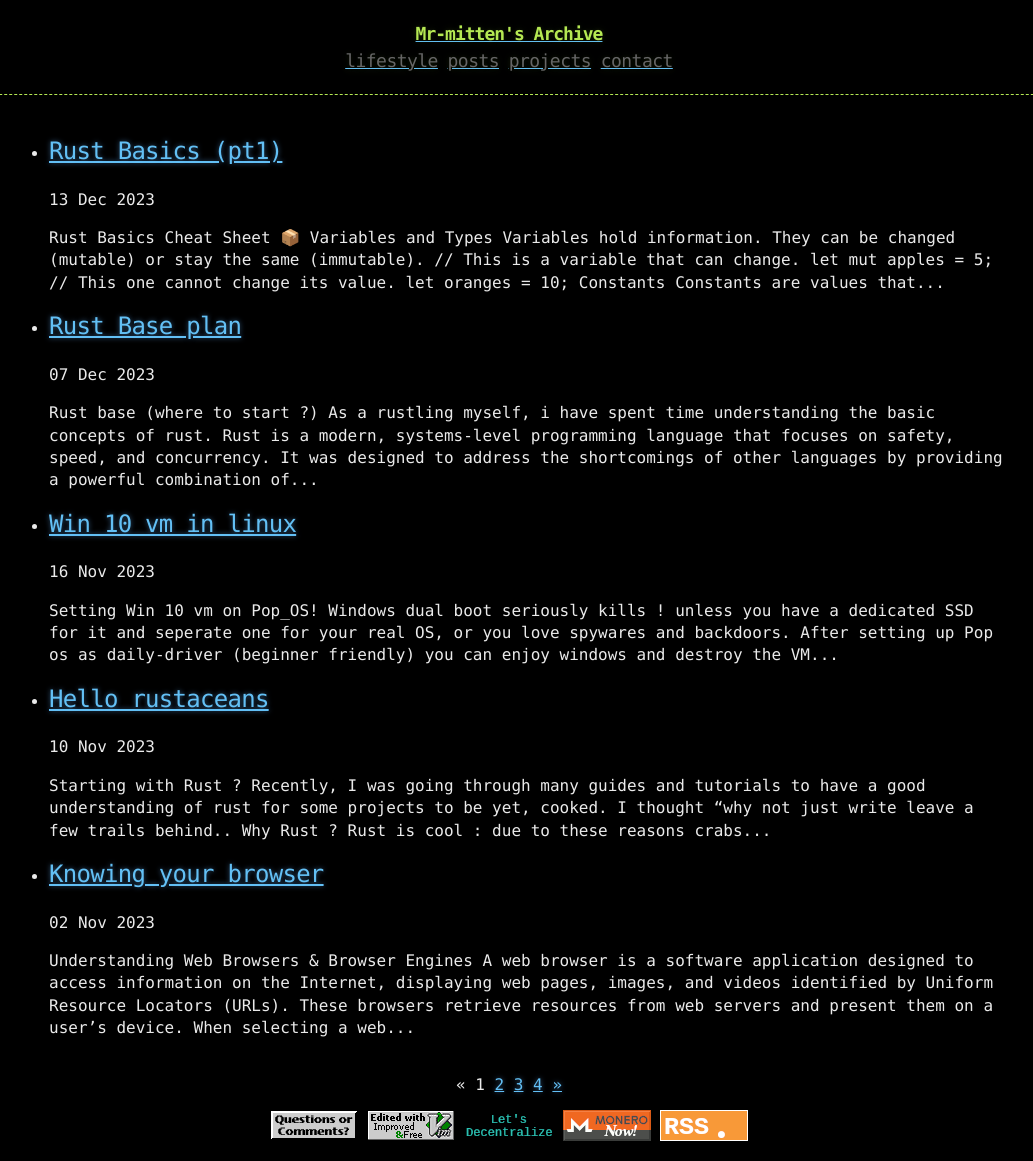
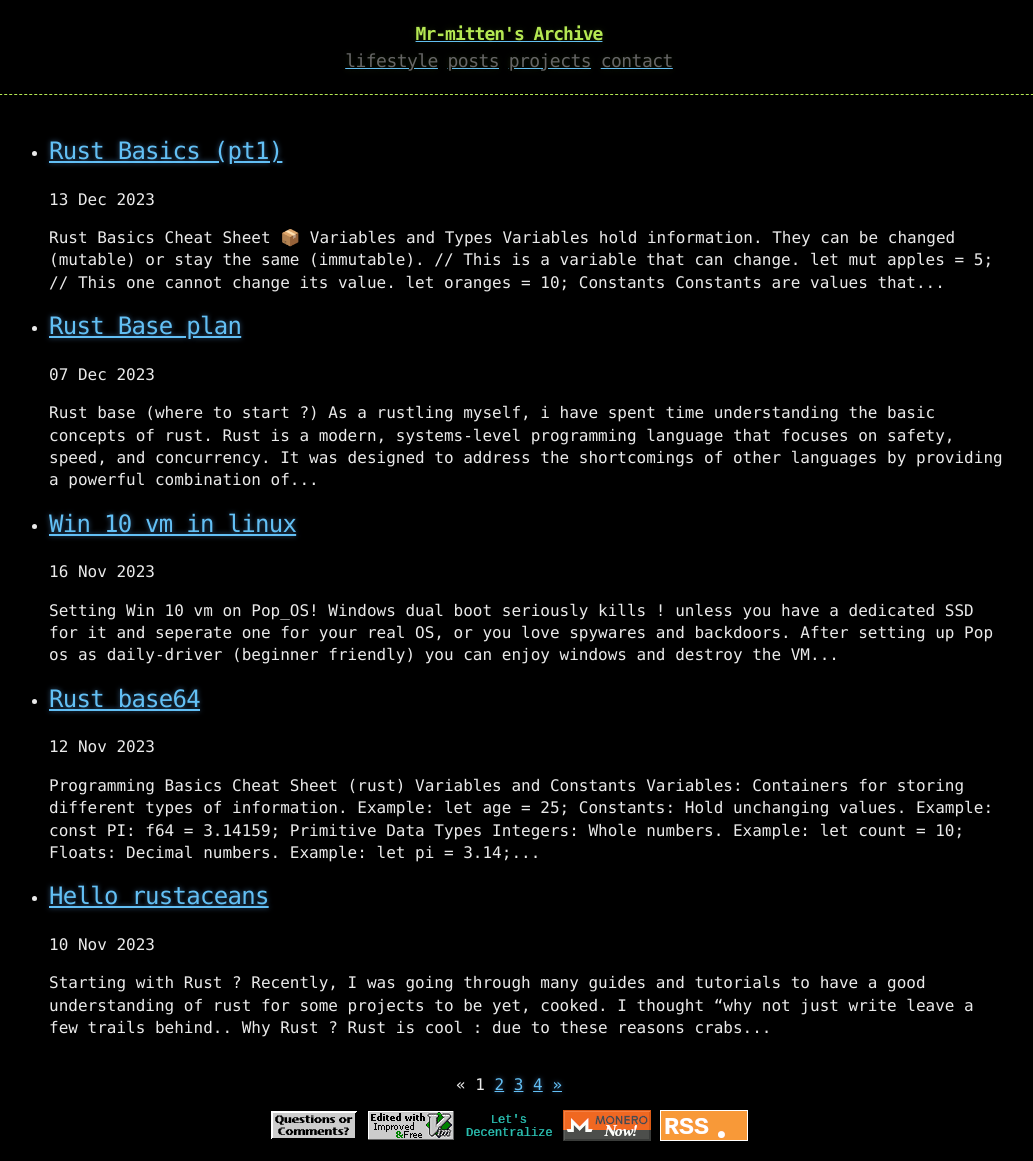
Before and after one commit to zoulx32/mr-mittens.oldweb, a Jekyll site: the page built from blog/index.html, in a window 1280 px wide. Shown: the whole page, without its empty margins (131-1164 px from the left). Built offline with Jekyll 4.4.1, drawn with Linux system fonts in a browser that asks for light colours; the list of posts is cut into pages by our own code.

Commit message:
post : added

```diff
--- /dev/null
+++ b/_posts/2023-11-12-Rust base64.md
@@ -0,0 +1,59 @@
+## Programming Basics Cheat Sheet (rust)
+
+## Variables and Constants
+
+- **Variables**: Containers for storing different types of information.
+  - Example: `let age = 25;`
+- **Constants**: Hold unchanging values.
+  - Example: `const PI: f64 = 3.14159;`
+
+## Primitive Data Types
+
+- **Integers**: Whole numbers.
+  - Example: `let count = 10;`
+- **Floats**: Decimal numbers.
+  - Example: `let pi = 3.14;`
+- **Characters**: Letters, symbols, or numbers.
+  - Example: `let letter = 'A';`
+- **Booleans**: True or false values.
+  - Example: `let is_raining = false;`
+
+## Memory Allocation
+
+- **Stack**: Easily accessible storage.
+- **Heap**: Long-term storage.
+
+## Type Systems
+
+- **Static Type Systems**: Fixed blocks.
+- **Dynamic Type Systems**: Rebuildable blocks.
+
+## Type Casting and Conversion
+
+- **Casting**: Changing shape.
+- **Conversion**: Translating between types.
+
+## Bitwise Operations
+
+- **AND, OR, XOR**: Mixing binary bits.
+- **Shifting**: Moving binary bits.
+
+## Data Structures
+
+- **Arrays**: Boxes in a line.
+- **Lists, Stacks, Queues**: Different organization methods.
+
+## Binary and Hexadecimal
+
+- **Binary**: 0s and 1s.
+- **Hexadecimal**: Representing numbers with more colors (digits).
+
+## Endianness
+
+- **Big-Endian**: Left to right writing.
+- **Little-Endian**: Right to left writing.
+
+## Overflow and Underflow
+
+- **Overflow**: Container too small for contents.
+- **Underflow**: Trying to take out more than available.
```
Also changed, not shown: _posts/2023-09-05-Arch arsenal.md (+5 -0 lines).
